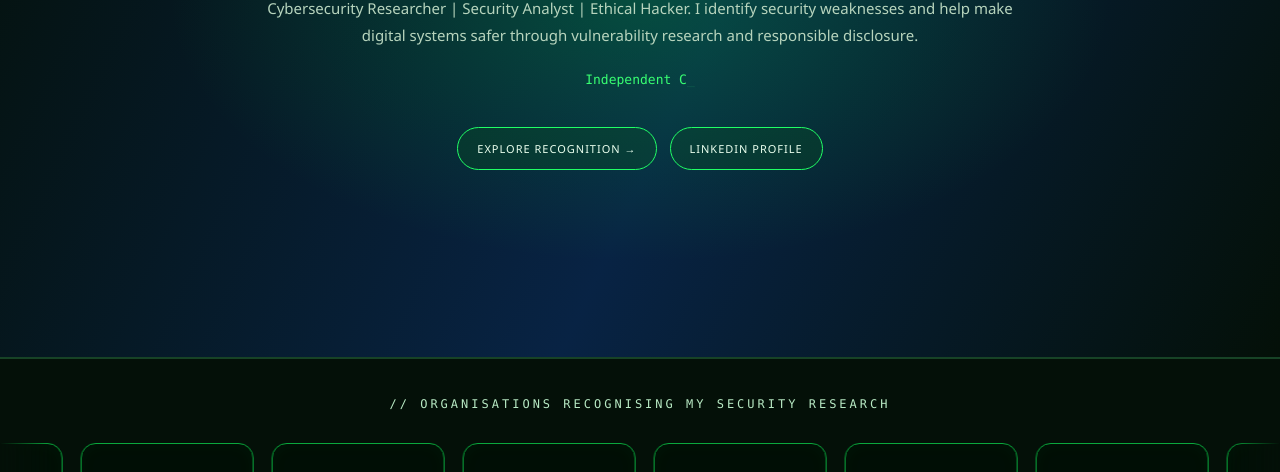
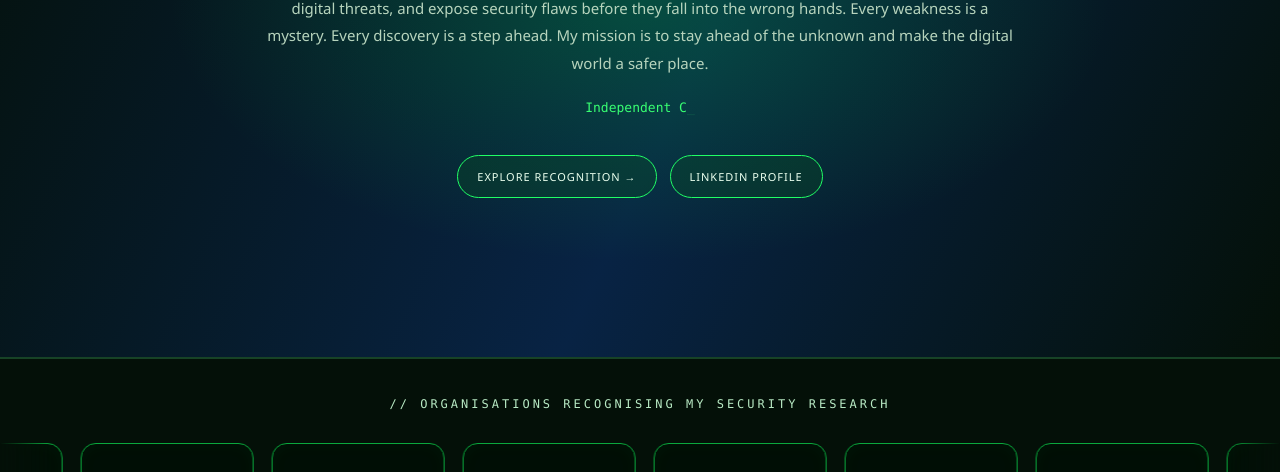
Before and after one commit to Sanket-Cybersec/Sanket-Cybersec.github.io, a plain HTML site: page index.html in a window 1280 px wide. Shown: the part 403-875 px from the top of the page. Drawn offline with Linux system fonts and the light colour scheme.

Commit message:
Update index.html

```diff
--- a/index.html
+++ b/index.html
@@ -788,11 +788,14 @@ footer span {
       <span class="given-name"><span class="name-white">SANKET J.</span> <span class="name-green">JAGTAP</span></span>
     </h1>
 
-    <p class="subtitle">
-      Cybersecurity Researcher | Security Analyst | Ethical Hacker.
-      I identify security weaknesses and help make digital systems safer through
-      vulnerability research and responsible disclosure.
-    </p>
+<p class="subtitle">
+    In the shadows of cyberspace, I hunt what others fail to see.
+    I uncover hidden vulnerabilities, investigate digital threats, and expose
+    security flaws before they fall into the wrong hands.
+    Every weakness is a mystery. Every discovery is a step ahead.
+    My mission is to stay ahead of the unknown
+    and make the digital world a safer place.
+</p>
 
     <div class="typing">
       <span id="typed"></span><span class="cursor">_</span>
```
